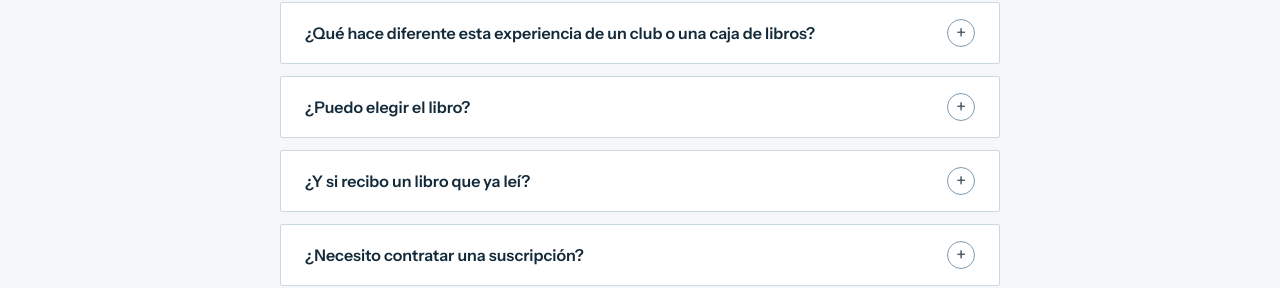
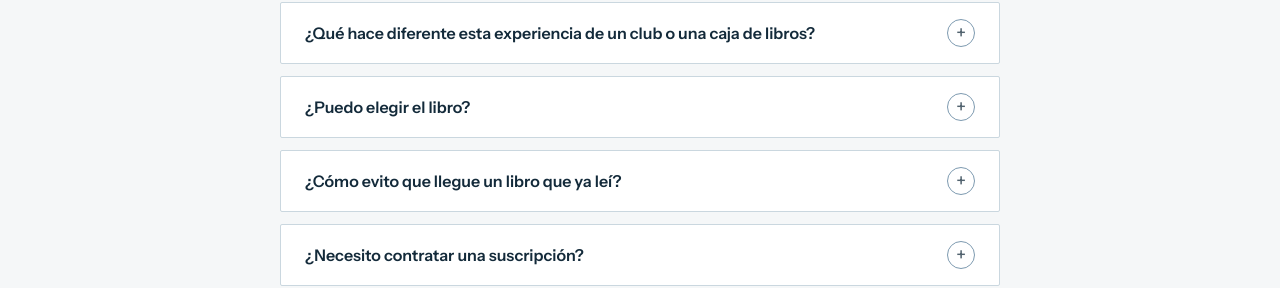
Before and after one commit to OmarMtya/libros, an Angular app in the folder frontend/: page / in a window 1280 px wide. Shown: the part 3730-4018 px from the top of the page. Built offline with nearby package versions, Linux system fonts and the light colour scheme.

Commit message:
copy: reword FAQ about avoiding already-read books

```diff
--- a/frontend/src/app/screens/landing.ts
+++ b/frontend/src/app/screens/landing.ts
@@ -65,8 +65,8 @@ const FAQS = [
     a: 'No. Descubrir el título forma parte de la experiencia. En el cuestionario sí podrás contarnos qué buscas, qué prefieres evitar y qué libros ya conoces.',
   },
   {
-    q: '¿Y si recibo un libro que ya leí?',
-    a: 'Tu perfil es la base de todo: nos basamos en los libros que ya has leído y en tus preferencias para buscar una recomendación que se adapte lo mejor posible a ti y que no hayas leído. Haremos todo lo posible por evitar repetir un libro, siempre que esa información esté registrada en tu perfil. Si has leído muchos libros y necesitas ayuda para agregar esa información, contáctanos; platicaremos contigo para completar tu estantería virtual y mejorar la selección.',
+    q: '¿Cómo evito que llegue un libro que ya leí?',
+    a: 'En el cuestionario nos cuentas qué libros ya has leído y qué prefieres evitar: con esa información construimos tu perfil y buscamos una recomendación que no hayas leído. Haremos todo lo posible por evitar repetir un libro, siempre que esa información esté registrada en tu perfil. Si has leído muchos libros y necesitas ayuda para agregar esa información, contáctanos; platicaremos contigo para completar tu estantería virtual y mejorar la selección.',
   },
   {
     q: '¿Necesito contratar una suscripción?',
```
